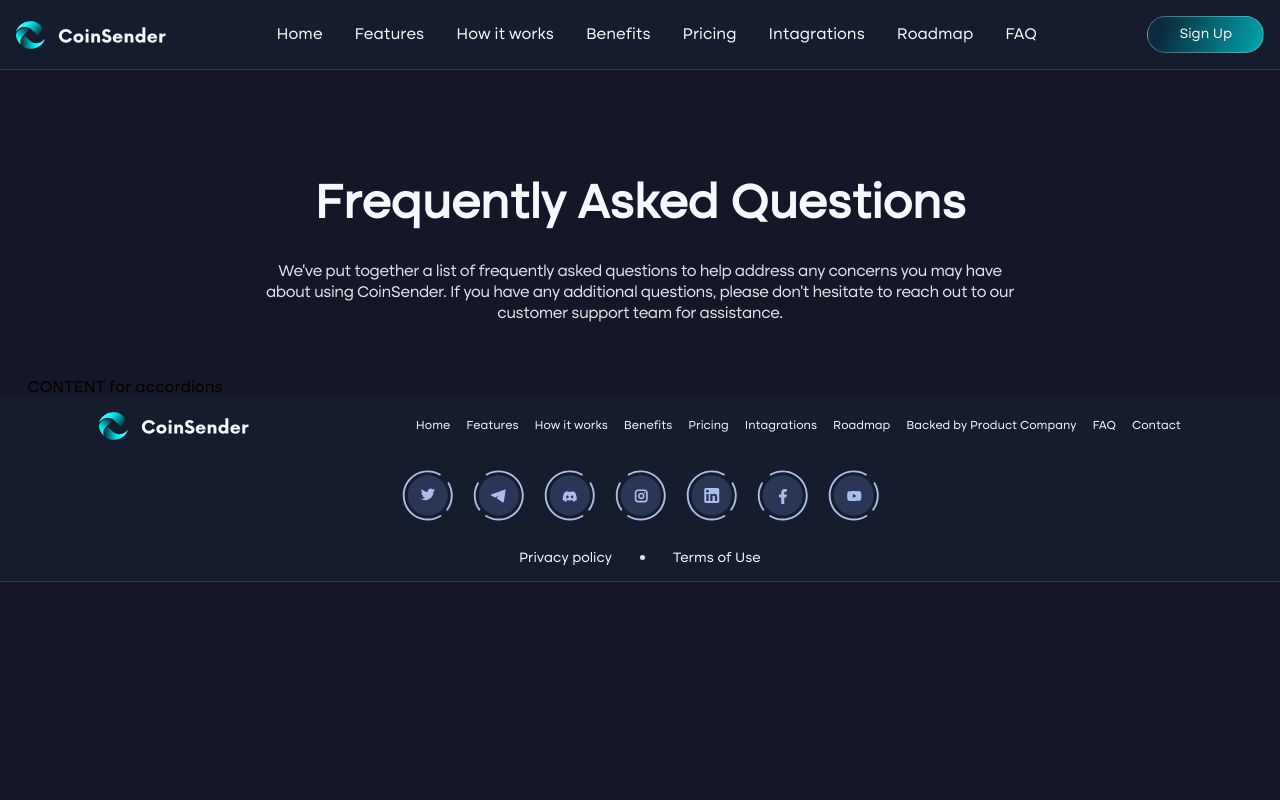
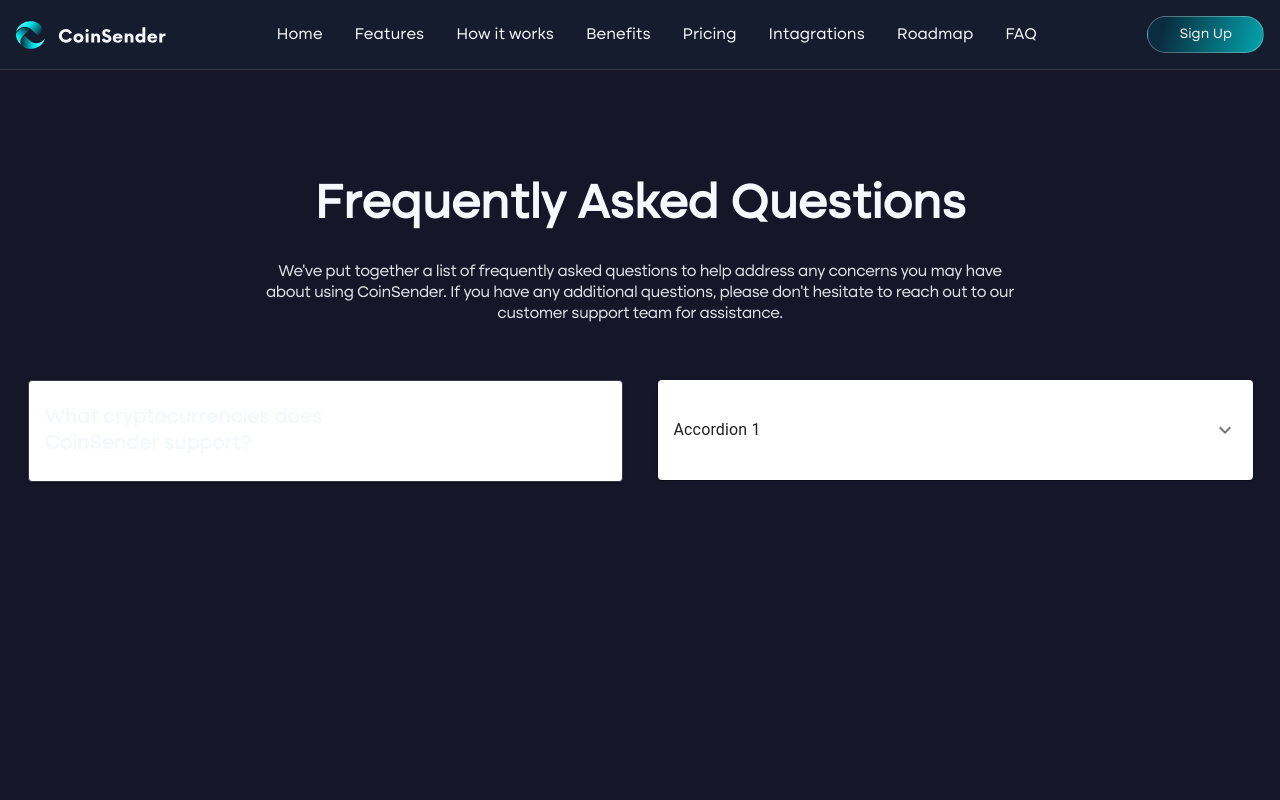
Before and after one commit to Marko193/CoinSender-Landing, a Next.js app: page /faq in a window 1280 px wide. Shown: the top 800 px of the page. Built offline with nearby package versions, Linux system fonts and the light colour scheme.

Commit message:
feat: working with accordion columns

```diff
--- a/src/pages/faq/faq.module.scss
+++ b/src/pages/faq/faq.module.scss
@@ -10,10 +10,6 @@
     display: block;
     padding: 0 16px 0 16px;
   }
-
-  //@media screen and (min-width: $screen-tv-min) {
-  //  width: 1225px;
-  //}
 }
 
 .title_description_block {
@@ -58,15 +54,71 @@
 }
 
 .accordions_layout {
+  display: flex;
+  flex-direction: row;
+  justify-content: space-between;
   margin-top: 55px;
   //background-color: blue;
+  height: 500px;
 
   @media screen and (max-width: $screen-tablet-max) {
     margin-top: 30px;
   }
 
-  @media screen and (min-width: $screen-tv-min) {
+  @media screen and (min-width: 1225px) {
     width: 1225px;
-
   }
 }
+
+.accordion_column {
+  @media screen and (min-width: 1225px) {
+    width: 595px;
+  }
+}
+
+.accordion_main_content {
+  background: rgba(34, 36, 57, 0.6);
+  border: 1px solid #36394C;
+  border-radius: 13px;
+}
+
+.expand_more_icon {
+  color: #FFFFFF;
+}
+
+.accordion_name_block {
+  height: 100px;
+  padding: 0 45px 0 30px;
+  border-bottom: 1px solid #36394C;
+}
+
+.name_block_title {
+  font-weight: 700;
+  font-size: 20px;
+  line-height: 130%;
+  color: #F5F8FC;
+
+  @media screen and (min-width: $screen-tv-min) {
+    width: 400px;
+  }
+}
+
+.accordionRoot {
+
+}
+
+.accordion_details_root {
+  height: 140px;
+  padding: 0;
+}
+
+.details_content {
+  padding: 30px 30px 0 30px;
+  font-weight: 400;
+  font-size: 16px;
+  line-height: 130%;
+  //display: flex;
+  //align-items: center;
+  letter-spacing: -0.03em;
+  color: rgba(245, 248, 252, 0.9);
+}
--- a/src/pages/faq/index.jsx
+++ b/src/pages/faq/index.jsx
@@ -1,3 +1,9 @@
+import * as React from 'react';
+import Accordion from '@mui/material/Accordion';
+import AccordionSummary from '@mui/material/AccordionSummary';
+import AccordionDetails from '@mui/material/AccordionDetails';
+import Typography from '@mui/material/Typography';
+import ExpandMoreIcon from '@mui/icons-material/ExpandMore';
 import {Header} from "@/components/Header/header";
 import Footer from "@/components/Footer";
 import styles from './faq.module.scss';
@@ -15,7 +21,44 @@
                     </div>
                 </div>
                 <div className={styles.accordions_layout}>
-                    CONTENT for accordions
+                    <div className={styles.accordion_column}>
+                        <Accordion className={styles.accordion_main_content}>
+                            <AccordionSummary
+                                expandIcon={
+                                    <ExpandMoreIcon className={styles.expand_more_icon}/>
+                                }
+                                className={styles.accordion_name_block}
+                            >
+                                <div className={styles.name_block_title}>What cryptocurrencies does <br/> CoinSender
+                                    support?
+                                </div>
+                            </AccordionSummary>
+                            <AccordionDetails classes={{root: styles.accordion_details_root}}>
+                                <div className={styles.details_content}>
+                                    CoinSender supports a wide range of popular cryptocurrencies, including Bitcoin,
+                                    Ethereum, and many others. Check out the platform for the full list of supported
+                                    cryptocurrencies.
+                                </div>
+                            </AccordionDetails>
+                        </Accordion>
+                    </div>
+                    <div className={styles.accordion_column}>
+                        <Accordion>
+                            <AccordionSummary
+                                expandIcon={<ExpandMoreIcon/>}
+                                aria-controls="panel1a-content"
+                                className={styles.accordion_name_block}
+                            >
+                                <Typography>Accordion 1</Typography>
+                            </AccordionSummary>
+                            <AccordionDetails>
+                                <Typography>
+                                    Lorem ipsum dolor sit amet, consectetur adipiscing elit. Suspendisse
+                                    malesuada lacus ex, sit amet blandit leo lobortis eget.
+                                </Typography>
+                            </AccordionDetails>
+                        </Accordion>
+                    </div>
                 </div>
             </div>
             <Footer/>
```
